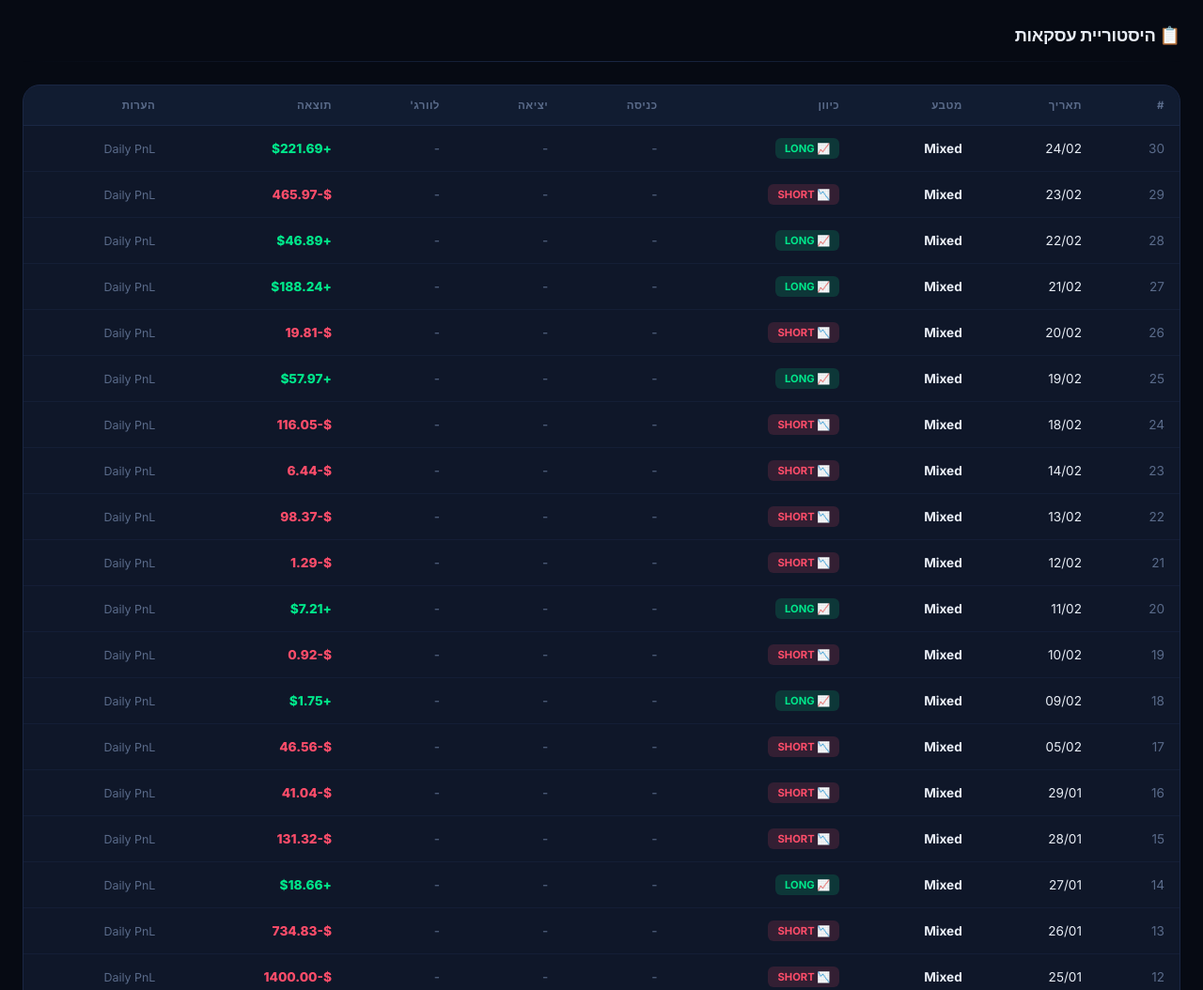
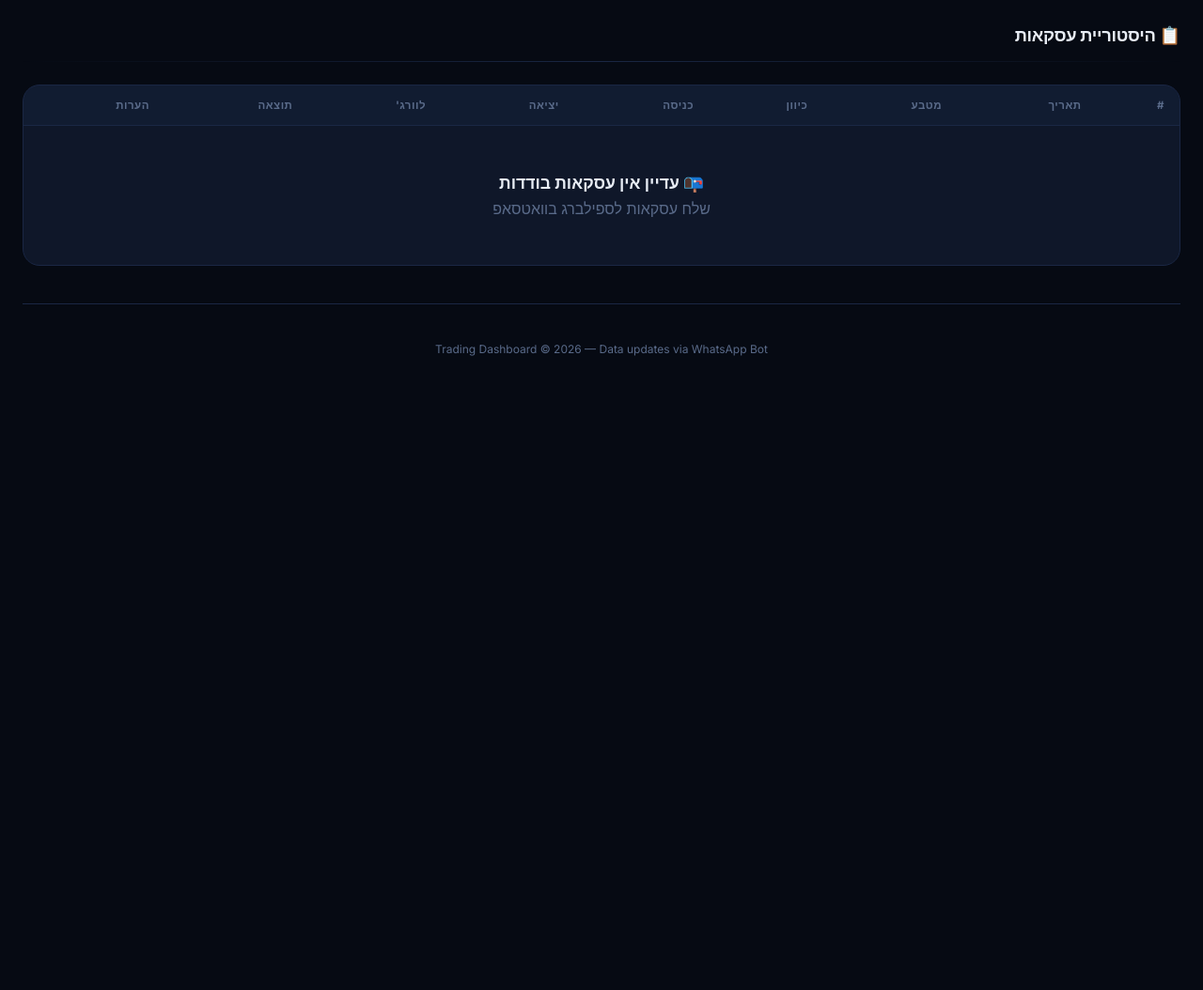
Before and after one commit to Matandi12/trading-dashboard, a website: page index.html in a window 1280 px wide. Shown: the part 2542-3596 px from the top of the page at 94% size. After the commit the page ends 2965 px from the top, so only its background shows below. Drawn offline with Linux system fonts and the light colour scheme.

Commit message:
Remove fake trades - only real trades

```diff
--- a/index.html
+++ b/index.html
@@ -642,24 +642,8 @@
     ];
 
     // Generate TRADES from DAILY_PNL
+    // Individual trades - only real trades sent by Matan
     const TRADES = [];
-    Object.entries(DAILY_PNL).forEach(([monthKey, days]) => {
-        const [y, m] = monthKey.split('-');
-        Object.entries(days).forEach(([day, pnl]) => {
-            TRADES.push({
-                date: `${String(day).padStart(2,'0')}/${m}`,
-                pair: "Mixed",
-                dir: pnl >= 0 ? "LONG" : "SHORT",
-                entry: "-",
-                exit: "-",
-                lev: "-",
-                result: pnl,
-                notes: "Daily PnL",
-                _sort: `${monthKey}-${String(day).padStart(2,'0')}`
-            });
-        });
-    });
-    TRADES.sort((a, b) => a._sort.localeCompare(b._sort));
 
     const INITIAL_ASSETS = 693.33;
 
```
